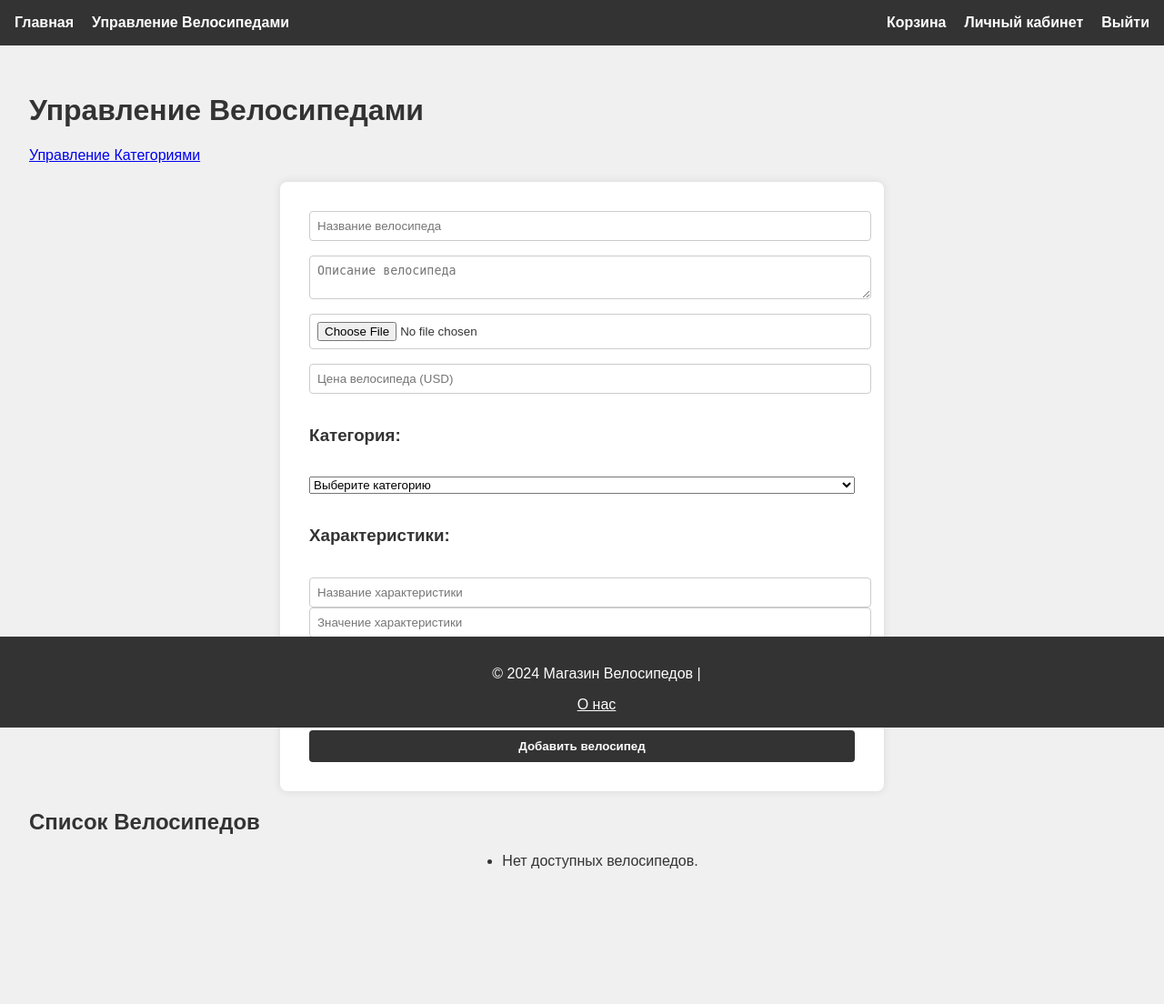
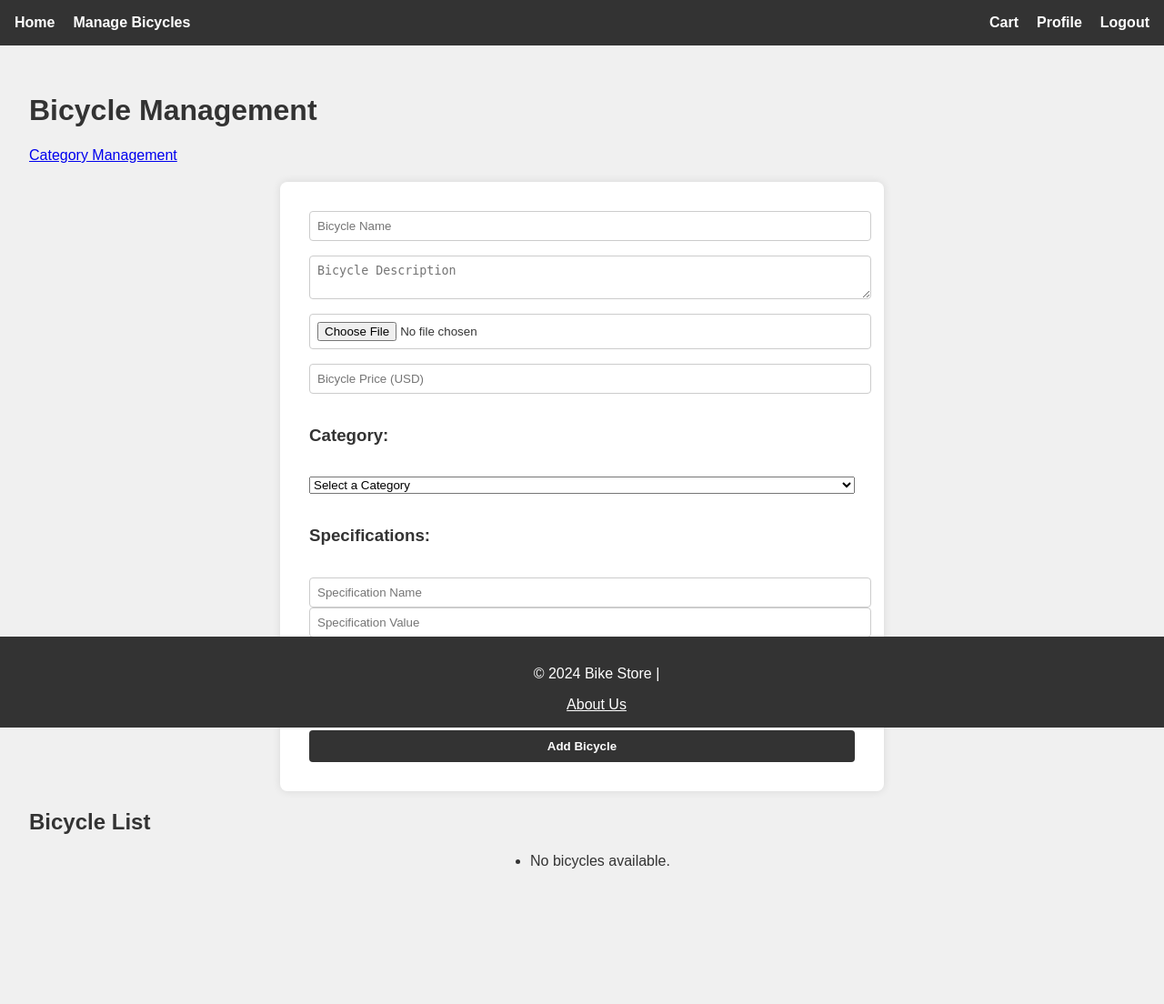
Before and after one commit to RARCommand/website, a Flask app: page /admin/bicycles in a window 1280 px wide. Shown: the whole page at 91% size. Run offline with Flask 3, Linux system fonts and the light colour scheme; a user stored in the database is signed in; some libraries are stand-ins or nearby versions.

Commit message:
changing the files

```diff
--- a/app/templates/admin/bicycles.html
+++ b/app/templates/admin/bicycles.html
@@ -1,85 +1,85 @@
 {% extends "base.html" %}
 
-{% block title %}Управление Велосипедами{% endblock %}
+{% block title %}Bicycle Management{% endblock %}
 
 {% block content %}
-<h1>Управление Велосипедами</h1>
+<h1>Bicycle Management</h1>
 
 <div class="admin-links">
-    <a href="{{ url_for('admin.manage_categories') }}" class="btn-category-management">Управление Категориями</a>
+    <a href="{{ url_for('admin.manage_categories') }}" class="btn-category-management">Category Management</a>
 </div>
 
-<!-- Форма для добавления нового велосипеда -->
+<!-- Form for adding a new bicycle -->
 <form id="bicycleForm" class="bicycle-form" method="POST" enctype="multipart/form-data">
-    <input type="text" id="name" name="name" placeholder="Название велосипеда" required>
-    <textarea id="description" name="description" placeholder="Описание велосипеда" required></textarea>
+    <input type="text" id="name" name="name" placeholder="Bicycle Name" required>
+    <textarea id="description" name="description" placeholder="Bicycle Description" required></textarea>
     <input type="file" id="image" name="image" required>
-    <input type="number" id="price" step="0.01" name="price" placeholder="Цена велосипеда (USD)" required>
+    <input type="number" id="price" step="0.01" name="price" placeholder="Bicycle Price (USD)" required>
 
-    <h3>Категория:</h3>
+    <h3>Category:</h3>
     <select id="category_id" name="category_id" required>
-        <option value="">Выберите категорию</option>
+        <option value="">Select a Category</option>
         {% for category in categories %}
             <option value="{{ category.id }}">{{ category.name }}</option>
         {% endfor %}
     </select>
 
-    <h3>Характеристики:</h3>
+    <h3>Specifications:</h3>
     <div class="specifications">
         <div class="specification">
-            <input type="text" name="specification_name[]" placeholder="Название характеристики" required>
-            <input type="text" name="specification_value[]" placeholder="Значение характеристики" required>
-            <button type="button" class="remove-specification">Удалить характеристику</button>
+            <input type="text" name="specification_name[]" placeholder="Specification Name" required>
+            <input type="text" name="specification_value[]" placeholder="Specification Value" required>
+            <button type="button" class="remove-specification">Remove Specification</button>
         </div>
     </div>
-    <button type="button" id="add-specification" class="btn-add-spec">Добавить характеристику</button>
+    <button type="button" id="add-specification" class="btn-add-spec">Add Specification</button>
 
-    <button type="button" onclick="submitBicycleForm()">Добавить велосипед</button>
+    <button type="button" onclick="submitBicycleForm()">Add Bicycle</button>
 </form>
 
-<!-- Список велосипедов -->
-<h2>Список Велосипедов</h2>
+<!-- Bicycle List -->
+<h2>Bicycle List</h2>
 <ul class="bicycle-list">
     {% for bicycle in bicycles %}
         <li class="bicycle-item">
-            <!-- Изображение велосипеда сверху -->
+            <!-- Bicycle image on top -->
             {% if bicycle.image_filename %}
                 <img src="{{ url_for('static', filename='uploads/' + bicycle.image_filename) }}" alt="{{ bicycle.name }}" class="bicycle-image">
             {% endif %}
 
-            <!-- Контейнер для текстовой информации ниже изображения -->
+            <!-- Container for text details below the image -->
             <div class="bicycle-details">
                 <h2>{{ bicycle.name }}</h2>
                 <p>{{ bicycle.description }}</p>
-                <p>Цена: {{ bicycle.price }} USD</p>
-                <p>Категория: {{ bicycle.category.name if bicycle.category else "Без категории" }}</p>
+                <p>Price: {{ bicycle.price }} USD</p>
+                <p>Category: {{ bicycle.category.name if bicycle.category else "No Category" }}</p>
 
-                <h3>Характеристики:</h3>
+                <h3>Specifications:</h3>
                 <ul class="bicycle-specifications">
                     {% for spec in bicycle.specifications %}
                         <li><strong>{{ spec.name }}:</strong> {{ spec.value }}</li>
                     {% endfor %}
                 </ul>
 
-                <!-- Блок действий для админов -->
+                <!-- Admin actions block -->
                 <div class="bicycle-actions">
-                    <!-- Кнопка изменения -->
-                    <a href="{{ url_for('admin.edit_bicycle', bicycle_id=bicycle.id) }}" class="btn-action btn-edit">Изменить</a>
+                    <!-- Edit button -->
+                    <a href="{{ url_for('admin.edit_bicycle', bicycle_id=bicycle.id) }}" class="btn-action btn-edit">Edit</a>
 
-                    <!-- Кнопка удаления -->
+                    <!-- Delete button -->
                     <form action="{{ url_for('admin.delete_bicycle', bicycle_id=bicycle.id) }}" method="post" style="display: inline;">
-                        <button type="submit" class="btn-action btn-delete" onclick="return confirm('Вы уверены, что хотите удалить этот велосипед?')">Удалить</button>
+                        <button type="submit" class="btn-action btn-delete" onclick="return confirm('Are you sure you want to delete this bicycle?')">Delete</button>
                     </form>
                 </div>
             </div>
         </li>
     {% else %}
-        <li>Нет доступных велосипедов.</li>
+        <li>No bicycles available.</li>
     {% endfor %}
 </ul>
 
 <script>
-    // Функция для отправки данных велосипеда и изображения
+    // Function to submit bicycle data and image
     async function submitBicycleForm() {
         const form = document.getElementById("bicycleForm");
         const formData = new FormData(form);
@@ -91,30 +91,30 @@
             });
 
             if (response.ok) {
-                alert("Велосипед успешно добавлен!");
+                alert("Bicycle added successfully!");
                 window.location.reload();
             } else {
-                alert("Ошибка при добавлении велосипеда.");
+                alert("Error adding bicycle.");
             }
         } catch (error) {
-            alert("Ошибка при отправке формы.");
+            alert("Error submitting the form.");
         }
     }
 
-    // Добавление новой характеристики
+    // Add new specification
     document.getElementById('add-specification').addEventListener('click', function() {
         const specsDiv = document.querySelector('.specifications');
         const newSpec = document.createElement('div');
         newSpec.classList.add('specification');
         newSpec.innerHTML = `
-            <input type="text" name="specification_name[]" placeholder="Название характеристики" required>
-            <input type="text" name="specification_value[]" placeholder="Значение характеристики" required>
-            <button type="button" class="remove-specification">Удалить характеристику</button>
+            <input type="text" name="specification_name[]" placeholder="Specification Name" required>
+            <input type="text" name="specification_value[]" placeholder="Specification Value" required>
+            <button type="button" class="remove-specification">Remove Specification</button>
         `;
         specsDiv.appendChild(newSpec);
     });
 
-    // Обработка удаления характеристики
+    // Handle specification removal
     document.addEventListener('click', function(e) {
         if (e.target && e.target.classList.contains('remove-specification')) {
             e.target.parentElement.remove();
--- a/app/templates/base.html
+++ b/app/templates/base.html
@@ -3,7 +3,7 @@
 <head>
     <meta charset="UTF-8">
     <meta name="viewport" content="width=device-width, initial-scale=1.0">
-    <title>{% block title %}Управление Велосипедами{% endblock %}</title>
+    <title>{% block title %}Bicycle Management{% endblock %}</title>
     <link rel="stylesheet" href="{{ url_for('static', filename='style.css') }}">
     <link rel="stylesheet" href="https://code.jquery.com/ui/1.12.1/themes/base/jquery-ui.css">
     <script src="https://code.jquery.com/jquery-3.6.0.min.js"></script>
@@ -13,19 +13,19 @@
     <header>
         <nav>
             <ul class="nav-left">
-                <li><a href="{{ url_for('main.home') }}">Главная</a></li>
+                <li><a href="{{ url_for('main.home') }}">Home</a></li>
                 {% if current_user.is_authenticated and current_user.is_admin %}
-                    <li><a href="{{ url_for('admin.manage_bicycles') }}">Управление Велосипедами</a></li>
+                    <li><a href="{{ url_for('admin.manage_bicycles') }}">Manage Bicycles</a></li>
                 {% endif %}
             </ul>
             <ul class="nav-right">
                 {% if current_user.is_authenticated %}
-                    <li><a href="{{ url_for('cart.view_cart') }}" class="cart-link" style="margin-top: 20px;">Корзина</a></li>
-                    <li><a href="{{ url_for('profile.user_profile') }}" class="btn-profile" style="margin-top: 20px;">Личный кабинет</a></li>
-                    <li><a href="{{ url_for('auth.logout') }}">Выйти</a></li>
+                    <li><a href="{{ url_for('cart.view_cart') }}" class="cart-link" style="margin-top: 20px;">Cart</a></li>
+                    <li><a href="{{ url_for('profile.user_profile') }}" class="btn-profile" style="margin-top: 20px;">Profile</a></li>
+                    <li><a href="{{ url_for('auth.logout') }}">Logout</a></li>
                 {% else %}
-                    <li><a href="{{ url_for('auth.login') }}">Войти</a></li>
-                    <li><a href="{{ url_for('auth.signup') }}">Регистрация</a></li>
+                    <li><a href="{{ url_for('auth.login') }}">Login</a></li>
+                    <li><a href="{{ url_for('auth.signup') }}">Sign Up</a></li>
                 {% endif %}
             </ul>
         </nav>
@@ -33,56 +33,56 @@
 
     <main>
         {% block content %}
-        <h1>Управление Велосипедами</h1>
+        <h1>Bicycle Management</h1>
 
         <div class="content-wrapper">
             <aside class="filters">
-                <h3>Фильтры</h3>
+                <h3>Filters</h3>
                 <form method="GET" action="{{ url_for('admin.manage_bicycles') }}">
-                    <label for="min_price">Минимальная цена:</label>
+                    <label for="min_price">Minimum Price:</label>
                     <input type="number" step="0.01" name="min_price" id="min_price" placeholder="0">
 
-                    <label for="max_price">Максимальная цена:</label>
+                    <label for="max_price">Maximum Price:</label>
                     <input type="number" step="0.01" name="max_price" id="max_price" placeholder="1000">
 
-                    <button type="submit">Применить фильтры</button>
+                    <button type="submit">Apply Filters</button>
                 </form>
             </aside>
 
             <section class="bicycle-management">
                 <form method="POST" action="{{ url_for('admin.manage_bicycles') }}" enctype="multipart/form-data" class="bicycle-form">
-                    <input type="text" name="name" placeholder="Название велосипеда" required>
-                    <textarea name="description" placeholder="Описание велосипеда" required></textarea>
+                    <input type="text" name="name" placeholder="Bicycle Name" required>
+                    <textarea name="description" placeholder="Bicycle Description" required></textarea>
                     <input type="file" name="image" required>
-                    <input type="number" step="0.01" name="price" placeholder="Цена велосипеда (USD)" required>
+                    <input type="number" step="0.01" name="price" placeholder="Bicycle Price (USD)" required>
 
-                    <h3>Характеристики:</h3>
+                    <h3>Specifications:</h3>
                     <div class="specifications">
                         <div class="specification">
-                            <input type="text" name="specification_name[]" placeholder="Название характеристики" required>
-                            <input type="text" name="specification_value[]" placeholder="Значение характеристики" required>
-                            <button type="button" class="remove-specification">Удалить характеристику</button>
+                            <input type="text" name="specification_name[]" placeholder="Specification Name" required>
+                            <input type="text" name="specification_value[]" placeholder="Specification Value" required>
+                            <button type="button" class="remove-specification">Remove Specification</button>
                         </div>
                     </div>
-                    <button type="button" id="add-specification" class="btn-add-spec">Добавить характеристику</button>
+                    <button type="button" id="add-specification" class="btn-add-spec">Add Specification</button>
 
-                    <button type="submit">Добавить велосипед</button>
+                    <button type="submit">Add Bicycle</button>
                 </form>
 
-                <h2>Список Велосипедов</h2>
+                <h2>Bicycle List</h2>
                 <div class="bicycle-list-admin">
                     {% for bicycle in bicycles %}
                         <div class="bicycle-item-admin">
                             <h3>{{ bicycle.name }}</h3>
                             <p>{{ bicycle.description }}</p>
-                            <p>Цена: {{ bicycle.price }} USD</p>
+                            <p>Price: {{ bicycle.price }} USD</p>
                             {% if bicycle.image_filename %}
                                 <img src="{{ url_for('static', filename='uploads/' + bicycle.image_filename) }}" alt="{{ bicycle.name }}" class="bicycle-image-admin">
                             {% endif %}
                             <div class="bicycle-actions">
-                                <a href="{{ url_for('admin.edit_bicycle', bicycle_id=bicycle.id) }}" class="btn-edit">Редактировать</a>
+                                <a href="{{ url_for('admin.edit_bicycle', bicycle_id=bicycle.id) }}" class="btn-edit">Edit</a>
                                 <form method="POST" action="{{ url_for('admin.delete_bicycle', bicycle_id=bicycle.id) }}" style="display:inline;">
-                                    <button type="submit" class="btn-delete">Удалить</button>
+                                    <button type="submit" class="btn-delete">Delete</button>
                                 </form>
                             </div>
                         </div>
@@ -94,11 +94,9 @@
     </main>
 
     <footer>
-    <p>© 2024 Магазин Велосипедов | </p>
-        <a href="{{ url_for('main.about') }}" style="color: white;">О нас</a>
-
-</footer>
-
+        <p>© 2024 Bike Store | </p>
+        <a href="{{ url_for('main.about') }}" style="color: white;">About Us</a>
+    </footer>
 
     <script>
         document.getElementById('add-specification').addEventListener('click', function() {
@@ -106,9 +104,9 @@
             const newSpec = document.createElement('div');
             newSpec.classList.add('specification');
             newSpec.innerHTML = `
-                <input type="text" name="specification_name[]" placeholder="Название характеристики" required>
-                <input type="text" name="specification_value[]" placeholder="Значение характеристики" required>
-                <button type="button" class="remove-specification">Удалить характеристику</button>
+                <input type="text" name="specification_name[]" placeholder="Specification Name" required>
+                <input type="text" name="specification_value[]" placeholder="Specification Value" required>
+                <button type="button" class="remove-specification">Remove Specification</button>
             `;
             specsDiv.appendChild(newSpec);
         });
```
Also changed, not shown: app/templates/about.html (+8 -8 lines), app/templates/admin/categories.html (+9 -9 lines), app/templates/admin/edit_bicycle.html (+19 -19 lines), app/templates/auth/login.html (+6 -6 lines), app/templates/auth/signup.html (+8 -8 lines), app/templates/cart/order_confirmation.html (+6 -6 lines), app/templates/cart/view_cart.html (+8 -8 lines), app/templates/home.html (+22 -22 lines), app/templates/profile/order_details.html (+7 -7 lines), app/templates/profile/profile.html (+12 -12 lines).
